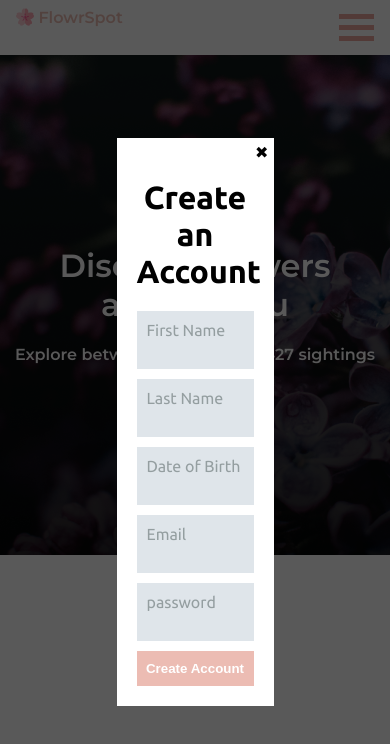
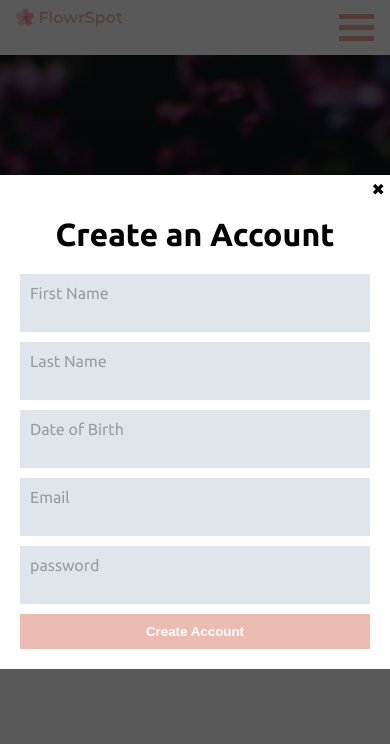
Before and after one commit to Hadis1990/flower_spot, a React (Create React App) app: page /register in a window 390 px wide. Shown: the top 744 px of the page. Built offline with nearby package versions, Linux system fonts and the light colour scheme.

Commit message:
update modals width for mobile view

```diff
--- a/src/components/Authentication/Login/index.scss
+++ b/src/components/Authentication/Login/index.scss
@@ -59,4 +59,8 @@
     color: red;
     margin-top: 10px;
   }
+
+  @media screen and (max-width: 900px) {
+    width: 90%;
+  }
 }
--- a/src/components/Authentication/Register/index.scss
+++ b/src/components/Authentication/Register/index.scss
@@ -60,4 +60,8 @@
     color: red;
     margin-top: 10px;
   }
+
+  @media screen and (max-width: 900px) {
+    width: 90%;
+  }
 }
--- a/src/components/Congratulations/index.scss
+++ b/src/components/Congratulations/index.scss
@@ -50,4 +50,8 @@
       color: #949ea0;
     }
   }
+
+  @media screen and (max-width: 900px) {
+    width: 90%;
+  }
 }
--- a/src/components/UserProfile/index.scss
+++ b/src/components/UserProfile/index.scss
@@ -72,4 +72,8 @@
       color: #949ea0;
     }
   }
+
+  @media screen and (max-width: 900px) {
+    width: 90%;
+  }
 }
```
